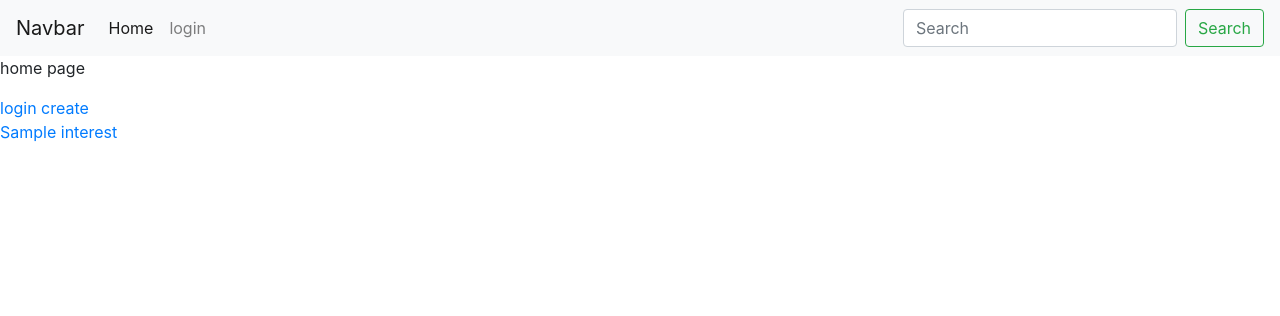
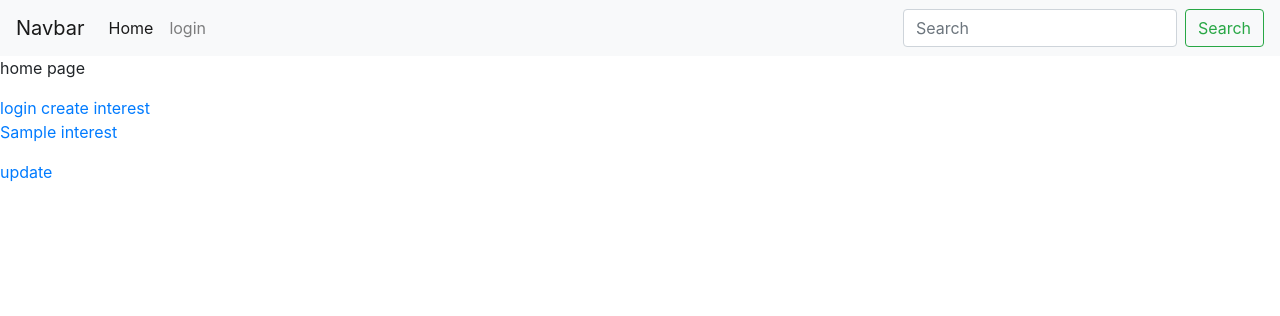
Before and after one commit to kennedybabu/spectrum, a Django app: page / in a window 1280 px wide. Shown: the top 316 px of the page. Run offline with Django 4.2, Linux system fonts and the light colour scheme; tables that the repository leaves empty hold one stand-in row (values such as "Sample post"); some libraries are stand-ins or nearby versions.

Commit message:
let user update the interest channel

```diff
--- a/spectrum/templates/spectrum/home.html
+++ b/spectrum/templates/spectrum/home.html
@@ -6,12 +6,14 @@
 {% block content %}
 <p>home page</p>
 <a href="{% url 'login' %}">login</a>
+<a href="{% url 'create_interest' %}">create interest</a>
 
-<a href="{% url 'create_interest' %}">create</a>
 
 {% for interest in interests %}
+<div>
     <p><a href="{% url 'interest' interest.id %}">{{ interest.name }}</a></p>
-
+    <a href="{% url 'update_interest' interest.id %}">update</a>
+</div>
 {% endfor %}
 
 
--- a/spectrum/urls.py
+++ b/spectrum/urls.py
@@ -7,5 +7,6 @@ urlpatterns = [
     path('', views.home, name='home'),
     path('interest/<int:pk>/', views.interest, name='interest' ),
     path('create_interest/', views.createInterest, name='create_interest'),
+    path('update_interest/<int:pk>/', views.updateInterest, name='update_interest'),
 
 ]
--- a/spectrum/views.py
+++ b/spectrum/views.py
@@ -74,3 +74,18 @@ def createInterest(request):
 
     context = {'form':form}
     return render(request, 'spectrum/channel_form.html', context)
+
+
+def updateInterest(request, pk):
+    interest = Interest.objects.get(id=pk)
+    form = InterestForm(instance=interest)
+
+    if request.method == 'POST':
+        form = InterestForm(request.POST, instance=interest)
+        if form.is_valid():
+            form.save()
+            return redirect('home')
+    context = {
+        'form':form
+    }
+    return render(request, 'spectrum/channel_form.html', context)
```
Also changed, not shown: spectrum/templates/spectrum/channel.html (+10 -1 lines).
